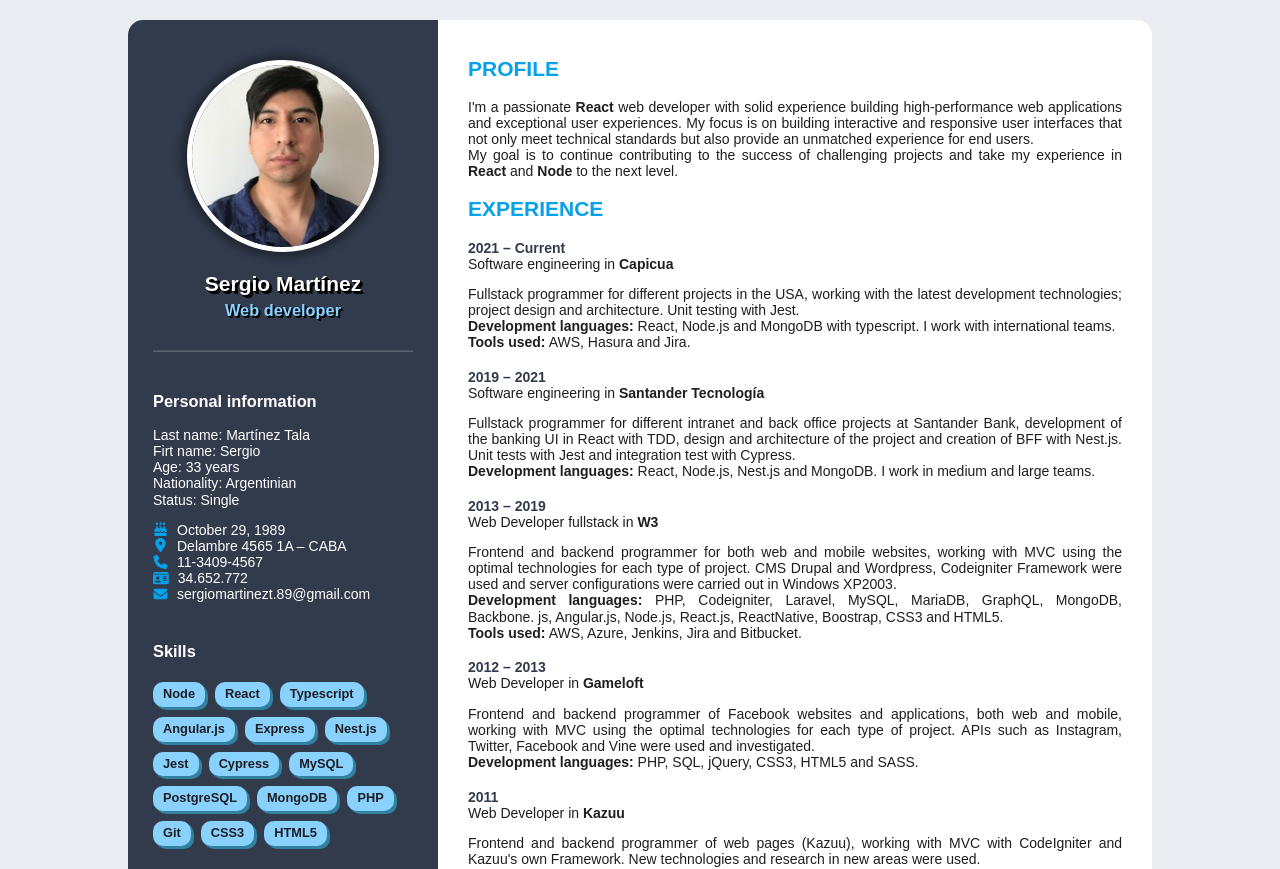
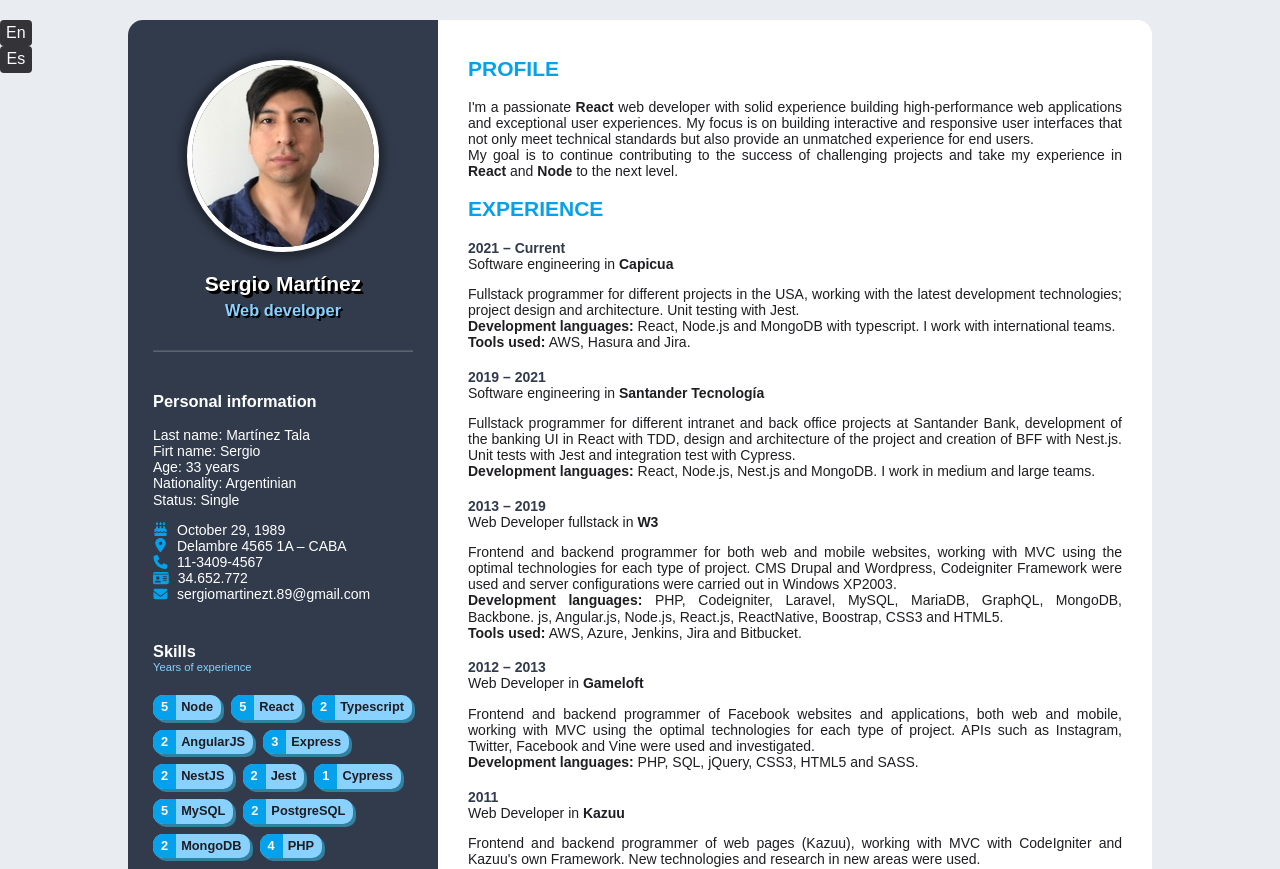
Before and after one commit to kleith/sergio-martinez, a React (Vite) app: page / in a window 1280 px wide. Shown: the top 869 px of the page. Built offline with nearby package versions, Linux system fonts and the light colour scheme; a web font is replaced by a local one.

Commit message:
Refactorizando Chip y Title component

```diff
--- a/index.html
+++ b/index.html
@@ -4,7 +4,7 @@
     <meta charset="UTF-8" />
     <link rel="icon" type="image/svg+xml" href="/resume.svg" />
     <meta name="viewport" content="width=device-width, initial-scale=1.0" />
-    <title>Curriculum Vitae - Sergio Martínez</title>
+    <title>Sergio Martínez</title>
     <link rel="preconnect" href="https://fonts.googleapis.com" />
     <link rel="preconnect" href="https://fonts.gstatic.com" crossorigin />
     <link
--- a/package.json
+++ b/package.json
@@ -1,5 +1,5 @@
 {
-  "name": "components-ui",
+  "name": "sergio-martinez",
   "private": true,
   "version": "1.0.0",
   "type": "module",
--- a/src/components/Stack.tsx
+++ b/src/components/Stack.tsx
@@ -23,10 +23,10 @@ type DescriptionProps = {
 
 export const Description: React.FC<DescriptionProps> = ({ title, subtitle, children }) => {
   return (
-    <>
+    <section>
       <h4 dangerouslySetInnerHTML={{ __html: DOMPurify.sanitize(title) }} />
       <p dangerouslySetInnerHTML={{ __html: DOMPurify.sanitize(subtitle) }} />
       <p dangerouslySetInnerHTML={{ __html: DOMPurify.sanitize(children) }} />
-    </>
+    </section>
   )
 }
--- /dev/null
+++ b/src/components/ui/Chip/Chip.styles.ts
@@ -0,0 +1,45 @@
+import styled from "styled-components"
+
+import { shadow } from "../../../utils/css"
+
+export const ChipContainer = styled.div`
+  display: flex;
+  flex-wrap: wrap;
+  margin: 0 -5px;
+`
+
+export const Chip = styled.div`
+  background-color: ${({ theme }) => theme.colors.blue[3]};
+  border-radius: 10px;
+  box-shadow: ${({ theme }) => shadow(3, theme.colors.blue[2] as `#${string}`)};
+  color: ${({ theme }) => theme.colors.main[0]};
+  font-size: 0.8rem;
+  font-weight: 700;
+  margin: 5px;
+  padding-right: 8px;
+
+  span {
+    background-color: ${({ theme }) => theme.colors.blue[1]};
+    border-top-left-radius: 10px;
+    border-bottom-left-radius: 10px;
+    color: ${({ theme }) => theme.colors.secondary[1]};
+    display: inline-block;
+    margin-right: 5px;
+    padding: 5px 8px;
+  }
+
+  @media print {
+    color: ${({ theme }) => theme.colors.secondary[0]};
+    background-color: transparent;
+    box-shadow: none;
+    border: 1px dashed ${({ theme }) => theme.colors.blue[1]};
+    font-size: 0.8em;
+    margin: 3px;
+    padding-right: 6px;
+
+    span {
+      padding: 4px 6px;
+      margin-right: 4px;
+    }
+  }
+`
--- /dev/null
+++ b/src/components/ui/Chip/Chip.tsx
@@ -0,0 +1,17 @@
+import { Chip as ChipStyles, ChipContainer } from "./Chip.styles"
+
+type ChipProps = {
+  number: number
+  children: React.ReactNode
+}
+
+export const Chip: React.FC<ChipProps> = ({ number, children }) => {
+  return (
+    <ChipStyles>
+      <span>{number}</span>
+      {children}
+    </ChipStyles>
+  )
+}
+
+export { ChipContainer }
--- /dev/null
+++ b/src/hooks/useDocumentTitle.tsx
@@ -0,0 +1,18 @@
+import { useRef, useEffect } from "react"
+
+export const useDocumentTitle = (title: string, prevailOnUnmount = false) => {
+  const defaultTitle = useRef(document.title)
+
+  useEffect(() => {
+    document.title = title
+  }, [title])
+
+  useEffect(
+    () => () => {
+      if (!prevailOnUnmount) {
+        document.title = defaultTitle.current
+      }
+    },
+    [],
+  )
+}
--- a/src/pages/Index.styles.ts
+++ b/src/pages/Index.styles.ts
@@ -22,13 +22,18 @@ export const Scroller = styled.div`
 `
 
 export const Language = styled.div`
-  display: none;
-  // display: flex;
+  display: flex;
   flex-direction: column;
   position: fixed;
   z-index: 1;
 
   button {
+    background-color: ${({ theme }) => theme.colors.main[1]};
+    border: 0;
+    color: ${({ theme }) => theme.colors.secondary[1]};
+    cursor: pointer;
+    padding: 4px 6px;
+    border-radius: 4px;
   }
 `
 
@@ -76,6 +81,7 @@ export const Container = styled.div`
     grid-template-columns: 250px auto;
     grid-template-rows: auto;
     margin: 0;
+    max-width: initial;
     * {
       font-size: 0.94em;
     }
@@ -88,10 +94,6 @@ export const Left = styled.div`
   background-color: ${({ theme }) => theme.colors.blue[0]};
   color: #fff;
   padding: 20px 25px;
-
-  h3 {
-    margin-top: 40px;
-  }
 
   @media ${device.tablet} {
     border-bottom-left-radius: ${borderRadius};
@@ -219,33 +221,6 @@ export const Socials = styled.ul`
   }
 `
 
-export const ChipContainer = styled.div`
-  margin: 0 -5px;
-`
-
-export const Chip = styled.div`
-  background-color: ${({ theme }) => theme.colors.blue[3]};
-  border-radius: 10px;
-  display: inline-block;
-  font-size: 0.8rem;
-  font-weight: 700;
-  margin: 5px;
-  padding: 5px 10px;
-
-  color: ${({ theme }) => theme.colors.main[0]};
-  box-shadow: ${({ theme }) => shadow(3, theme.colors.blue[2] as `#${string}`)};
-
-  @media print {
-    color: ${({ theme }) => theme.colors.secondary[0]};
-    background-color: transparent;
-    box-shadow: none;
-    border: 1px dashed ${({ theme }) => theme.colors.blue[1]};
-    font-size: 0.8em;
-    margin: 3px;
-    padding: 4px 6px;
-  }
-`
-
 export const Experience = styled.div`
   h4 {
     color: ${({ theme }) => theme.colors.blue[0]};
--- a/src/pages/Index.tsx
+++ b/src/pages/Index.tsx
@@ -17,8 +17,6 @@ import {
 
 import {
   ButtonControl,
-  Chip,
-  ChipContainer,
   Container,
   Divider,
   Experience,
@@ -36,23 +34,26 @@ import {
 import photoProfile from "../assets/sergio_martinez.jpg"
 import { Description, Stack } from "../components/Stack"
 import { Button } from "../components/ui/Button/Button"
+import { Chip, ChipContainer } from "../components/ui/Chip/Chip"
+import { useDocumentTitle } from "../hooks/useDocumentTitle"
+import { Title } from "./components/Title"
 
 const skills = [
-  "Node",
-  "React",
-  "Typescript",
-  "Angular.js",
-  "Express",
-  "Nest.js",
-  "Jest",
-  "Cypress",
-  "MySQL",
-  "PostgreSQL",
-  "MongoDB",
-  "PHP",
-  "Git",
-  "CSS3",
-  "HTML5",
+  { name: "Node", years: 5 },
+  { name: "React", years: 5 },
+  { name: "Typescript", years: 2 },
+  { name: "AngularJS", years: 2 },
+  { name: "Express", years: 3 },
+  { name: "NestJS", years: 2 },
+  { name: "Jest", years: 2 },
+  { name: "Cypress", years: 1 },
+  { name: "MySQL", years: 5 },
+  { name: "PostgreSQL", years: 2 },
+  { name: "MongoDB", years: 2 },
+  { name: "PHP", years: 4 },
+  // { name: "Git", years: 6 },
+  // { name: "CSS3", years: 9 },
+  // { name: "HTML5", years: 9 },
 ]
 
 const birthday = "1989-10-29"
@@ -62,6 +63,9 @@ const years = today.diff(birthday, "years")
 export const Index = () => {
   const { t, i18n } = useTranslation()
   const [scrollWidth, setScrollWidth] = useState<number>(0)
+  useDocumentTitle(
+    i18n.language === "es" ? "Sergio Martínez - Curriculum Vitae" : "Sergio Martínez - Resume",
+  )
 
   moment.locale(i18n.language)
 
@@ -107,7 +111,7 @@ export const Index = () => {
           <Divider />
 
           <Information>
-            <h3>{t("personalInfo")}</h3>
+            <Title>{t("personalInfo")}</Title>
             <ul>
               <li>{t("lastName")}: Martínez Tala</li>
               <li>{t("firstName")}: Sergio</li>
@@ -150,24 +154,26 @@ export const Index = () => {
                 <a href='mailto:sergiomartinezt.89@gmail.com'>sergiomartinezt.89@gmail.com</a>
               </li>
             </ul>
-            <h3>{t("skills")}</h3>
+            <Title subtitle={t("yearsExperience")}>{t("skills")}</Title>
             <ChipContainer>
               {skills.map((skill, index) => (
-                <Chip key={index}>{skill}</Chip>
+                <Chip key={index} number={skill.years}>
+                  {skill.name}
+                </Chip>
               ))}
             </ChipContainer>
-            <h3>{t("languages")}</h3>
+            <Title>{t("languages")}</Title>
             <ul>
               <li>{t("english")}</li>
               <li>{t("spanish")}</li>
             </ul>
-            <h3>Extracurricular</h3>
+            <Title>Extracurricular</Title>
             <ul>
               <li dangerouslySetInnerHTML={{ __html: DOMPurify.sanitize(t("iac")) }} />
               <li dangerouslySetInnerHTML={{ __html: DOMPurify.sanitize(t("utn")) }} />
               <li dangerouslySetInnerHTML={{ __html: DOMPurify.sanitize(t("educationIt")) }} />
             </ul>
-            <h3>{t("socials")}</h3>
+            <Title>{t("socials")}</Title>
             <Socials>
               <li>
                 <a
--- /dev/null
+++ b/src/pages/components/Title.tsx
@@ -0,0 +1,26 @@
+import styled from "styled-components"
+
+type TitleProps = {
+  children: string
+  subtitle?: string
+}
+
+export const Title: React.FC<TitleProps> = ({ children, subtitle }) => {
+  return (
+    <>
+      <H3 hasSubtitle={!!subtitle}>{children}</H3>
+      {subtitle && <Sub>{subtitle}</Sub>}
+    </>
+  )
+}
+
+const H3 = styled.h3<{ hasSubtitle: boolean }>`
+  margin-top: 40px;
+  margin-bottom: ${({ hasSubtitle }) => (hasSubtitle ? "0" : "1em")};
+`
+
+const Sub = styled.p`
+  margin: 0 0 1rem 0;
+  font-size: 0.8em;
+  color: ${({ theme }) => theme.colors.blue[3]};
+`
--- a/src/translations/en/global.json
+++ b/src/translations/en/global.json
@@ -15,6 +15,7 @@
   "id": "ID",
   "email": "E-mail",
   "skills": "Skills",
+  "yearsExperience": "Years of experience",
   "languages": "Languages",
   "english": "English \u2013 B2",
   "spanish": "Spanish \u2013 Native",
--- a/src/translations/es/global.json
+++ b/src/translations/es/global.json
@@ -15,6 +15,7 @@
   "id": "DNI",
   "email": "Correo electrónico",
   "skills": "Habilidades",
+  "yearsExperience": "Años de experiencia",
   "languages": "Idiomas",
   "english": "Inglés \u2013 B2",
   "spanish": "Español \u2013 Nativo",
```
